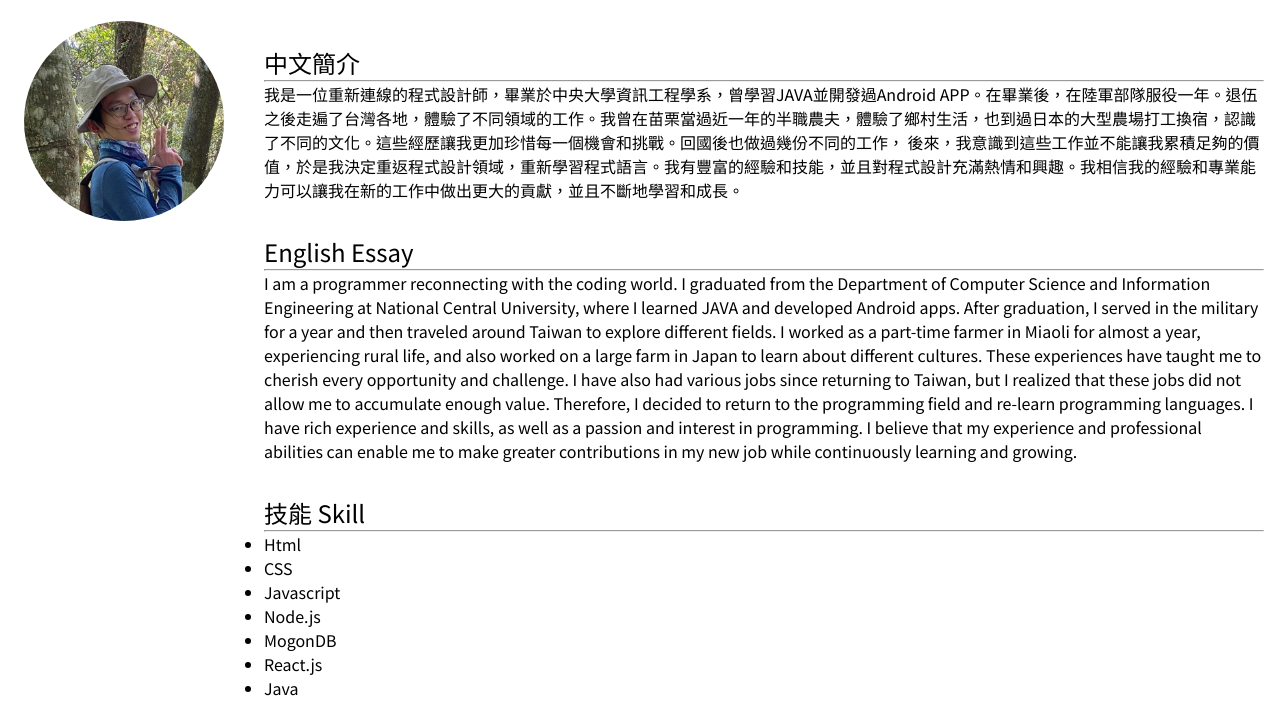
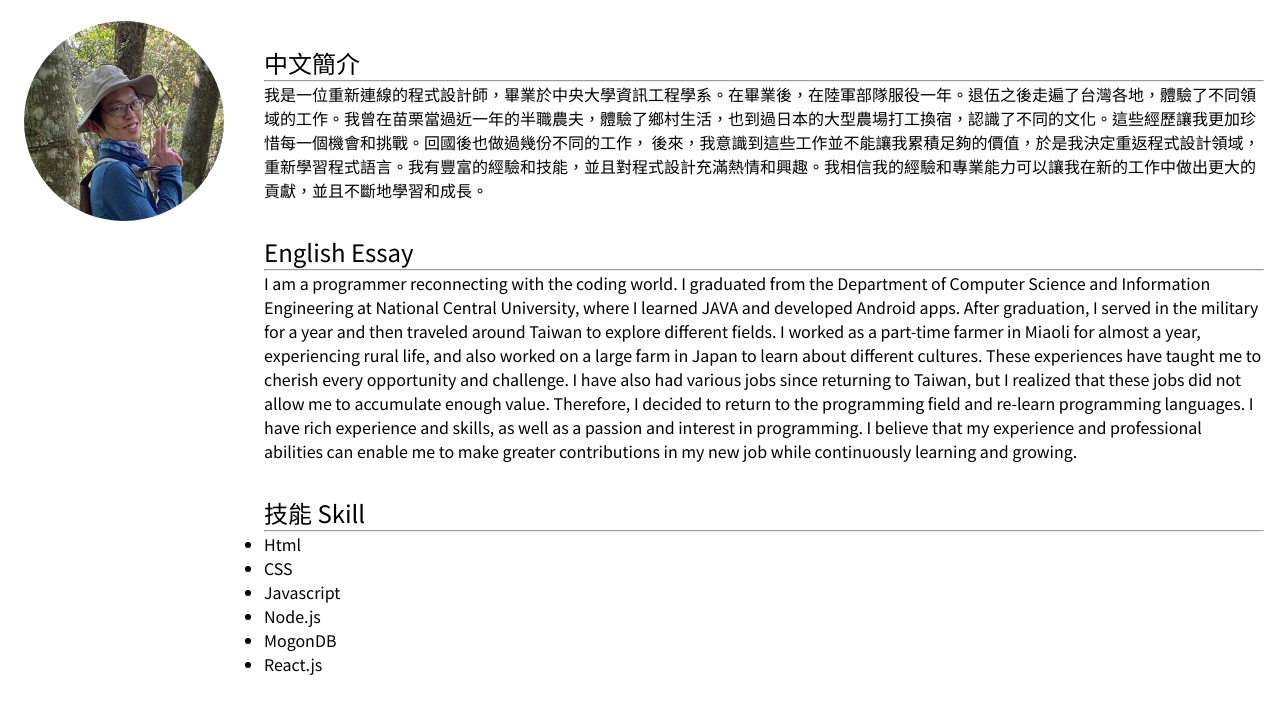
Before and after one commit to dreamerokbon/Taiwan-Project, a plain HTML site: page author.html in a window 1280 px wide. Shown: the part 173-889 px from the top of the page. After the commit the page ends 865 px from the top, so only its background shows below. Drawn offline with Linux system fonts and the light colour scheme.

Commit message:
Update author.html

```diff
--- a/author.html
+++ b/author.html
@@ -63,8 +63,7 @@
         <h2>中文簡介</h2>
         <hr />
         <p>
-          我是一位重新連線的程式設計師，畢業於中央大學資訊工程學系，曾學習JAVA並開發過Android
-          APP。在畢業後，在陸軍部隊服役一年。退伍之後走遍了台灣各地，體驗了不同領域的工作。我曾在苗栗當過近一年的半職農夫，體驗了鄉村生活，也到過日本的大型農場打工換宿，認識了不同的文化。這些經歷讓我更加珍惜每一個機會和挑戰。回國後也做過幾份不同的工作，
+          我是一位重新連線的程式設計師，畢業於中央大學資訊工程學系。在畢業後，在陸軍部隊服役一年。退伍之後走遍了台灣各地，體驗了不同領域的工作。我曾在苗栗當過近一年的半職農夫，體驗了鄉村生活，也到過日本的大型農場打工換宿，認識了不同的文化。這些經歷讓我更加珍惜每一個機會和挑戰。回國後也做過幾份不同的工作，
           後來，我意識到這些工作並不能讓我累積足夠的價值，於是我決定重返程式設計領域，重新學習程式語言。我有豐富的經驗和技能，並且對程式設計充滿熱情和興趣。我相信我的經驗和專業能力可以讓我在新的工作中做出更大的貢獻，並且不斷地學習和成長。
         </p>
         <h2>English Essay</h2>
@@ -96,7 +95,7 @@
           <li>Node.js</li>
           <li>MogonDB</li>
           <li>React.js</li>
-          <li>Java</li>
+
         </ul>
       </section>
     </main>
```
